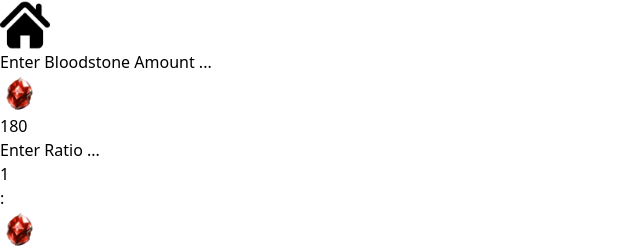
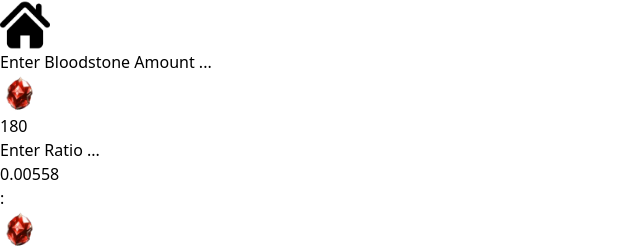
Before and after one commit to itsmeprinceyt/paypal_calculator_for_sofi, a Next.js app: page /mazoku-bloodstone-inr in a window 1280 px wide. Shown: the top 252 px of the page, without its empty margins (0-640 px from the left). Built offline with nearby package versions, Linux system fonts and the light colour scheme.

Commit message:
added placeholder value for mazoku inr ratio

```diff
--- a/src/app/mazoku-bloodstone-inr/page.tsx
+++ b/src/app/mazoku-bloodstone-inr/page.tsx
@@ -7,7 +7,7 @@ import HomeButton from "../(components)/HomeButton";
 
 export default function MazokuBloodstoneINR() {
     const [bloodstoneAmount, setBloodstoneAmount] = useState<number>(180);
-    const [ratio, setRatio] = useState<number>(1);
+    const [ratio, setRatio] = useState<number>(0.00558);
     const [inrAmount, setInrAmount] = useState<number>(0);
     const [isInputDisabled, setIsInputDisabled] = useState<boolean>(false);
     const [isFlipped, setIsFlipped] = useState(false);
@@ -36,7 +36,7 @@ export default function MazokuBloodstoneINR() {
 
     const handleRestart = () => {
         setBloodstoneAmount(180);
-        setRatio(1);
+        setRatio(0.00558);
         setInrAmount(0);
         setIsInputDisabled(false);
         setIsFlipped(false);
```
